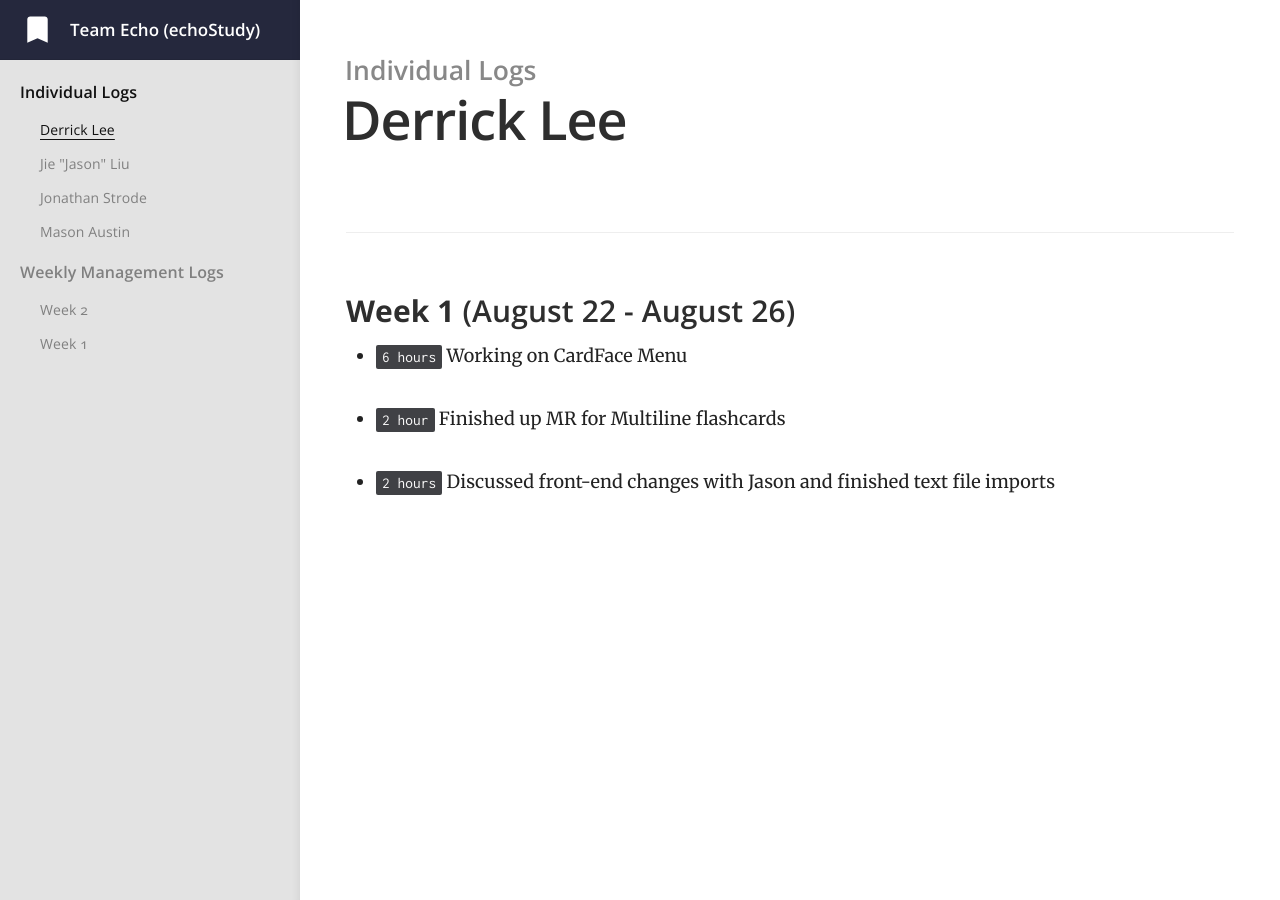
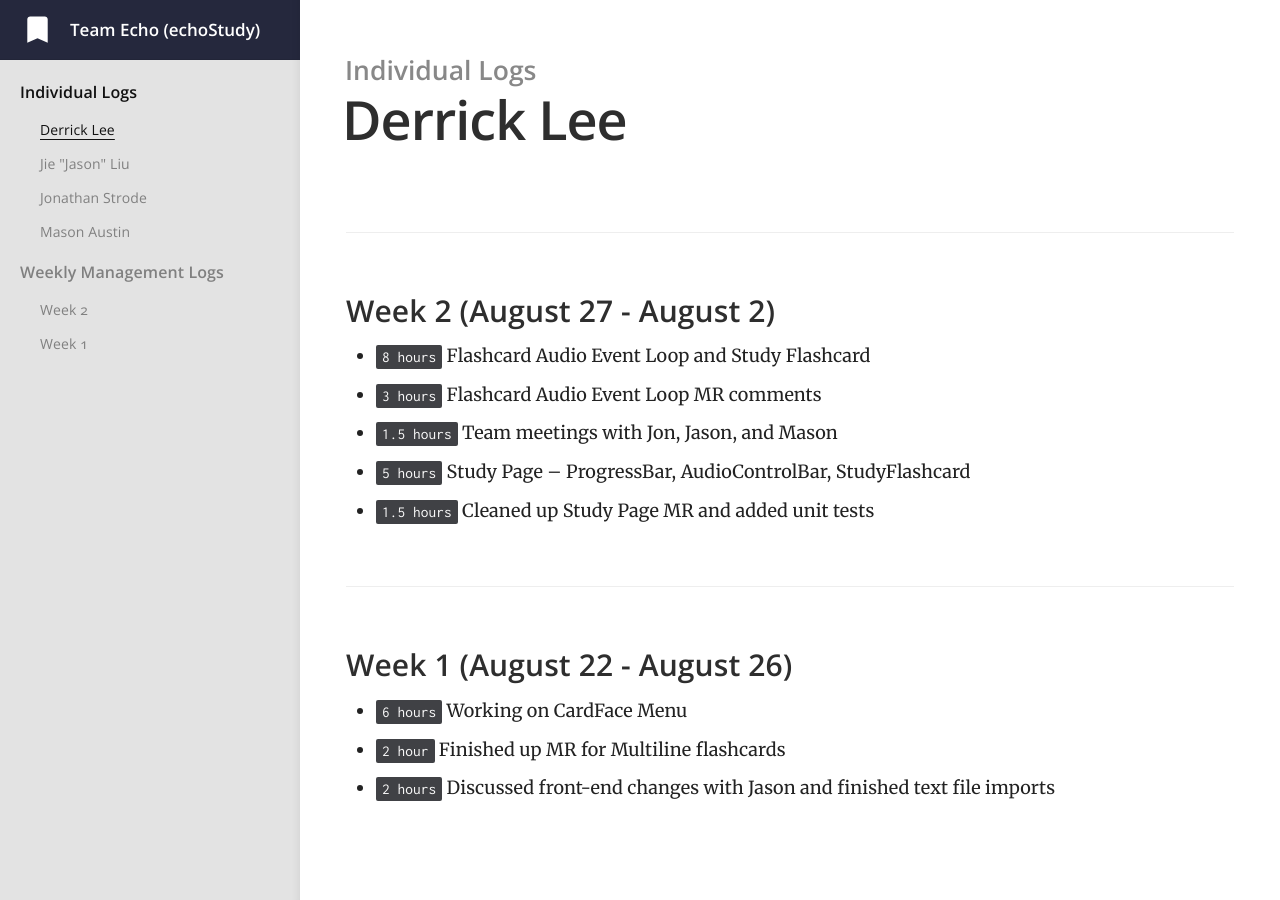
Before and after one commit to jiejasonliu/team-echo-site, a Jekyll site: the page built from _docs/individual-logs/derricklee-logs.md, in a window 1280 px wide. Built offline with Jekyll 4.4.1, drawn with Linux system fonts in a browser that asks for light colours.

Commit message:
added week2 individual log for Derrick

```diff
--- a/_docs/individual-logs/derricklee-logs.md
+++ b/_docs/individual-logs/derricklee-logs.md
@@ -4,10 +4,16 @@ category: Individual Logs
 order: 4
 ---
 
-### **Week 1** (August 22 - August 26)
+### Week 2 (August 27 - August 2)
+
+- `8 hours` Flashcard Audio Event Loop and Study Flashcard
+- `3 hours` Flashcard Audio Event Loop MR comments
+- `1.5 hours` Team meetings with Jon, Jason, and Mason
+- `5 hours` Study Page -- ProgressBar, AudioControlBar, StudyFlashcard
+- `1.5 hours` Cleaned up Study Page MR and added unit tests
+
+### Week 1 (August 22 - August 26)
 
 - `6 hours` Working on CardFace Menu
-
 - `2 hour` Finished up MR for Multiline flashcards
-
 - `2 hours` Discussed front-end changes with Jason and finished text file imports
```
